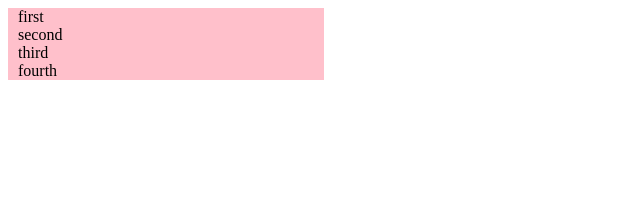
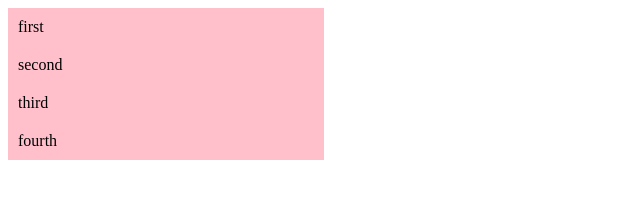
Before and after one commit to knightmoves-schools/023-navigation-bar-Miley4774, a website: page index.html in a window 1280 px wide. Shown: the whole page, without its empty margins (0-640 px from the left). Drawn offline with Linux system fonts and the light colour scheme.

Commit message:
Update index.html

```diff
--- a/index.html
+++ b/index.html
@@ -12,7 +12,7 @@
         }
 
        a {
-        displays: block;
+        display: block;
         color:black;
         padding: 10px;
         text-decoration: none;
```
